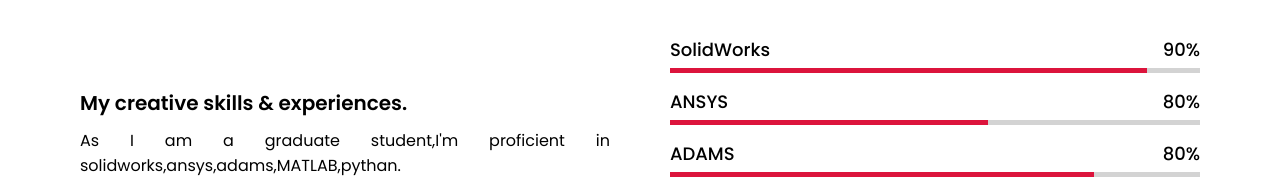
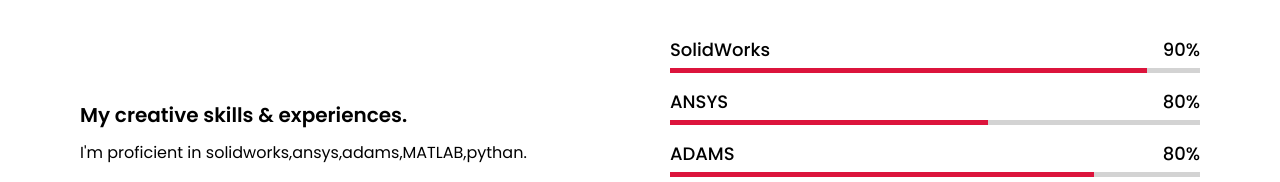
Before and after one commit to Aayush5479/aayush5479, a plain HTML site: page index.html in a window 1280 px wide. Shown: the part 2420-2602 px from the top of the page. Drawn offline with nearby package versions, Linux system fonts and the light colour scheme.

Commit message:
Update index.html

```diff
--- a/index.html
+++ b/index.html
@@ -101,7 +101,7 @@
             <div class="skills-content">
                 <div class="column left">
                     <div class="text">My creative skills & experiences.</div>
-                    <p>As I am a graduate student,I'm proficient in solidworks,ansys,adams,MATLAB,pythan.</p>
+                    <p>I'm proficient in solidworks,ansys,adams,MATLAB,pythan.</p>
                     <a href="#">Read more</a>
                 </div>
                 <div class="column right">
```
